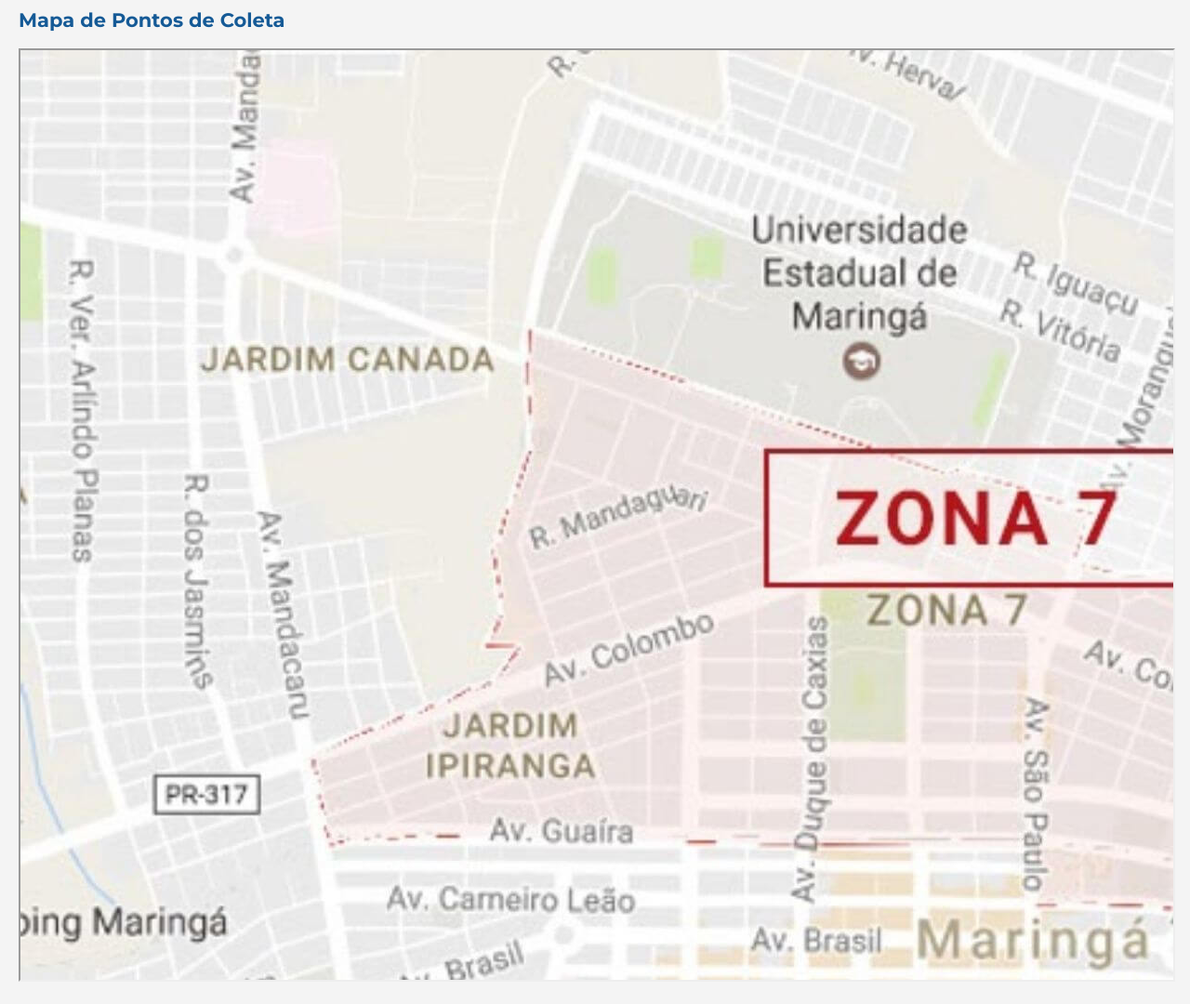
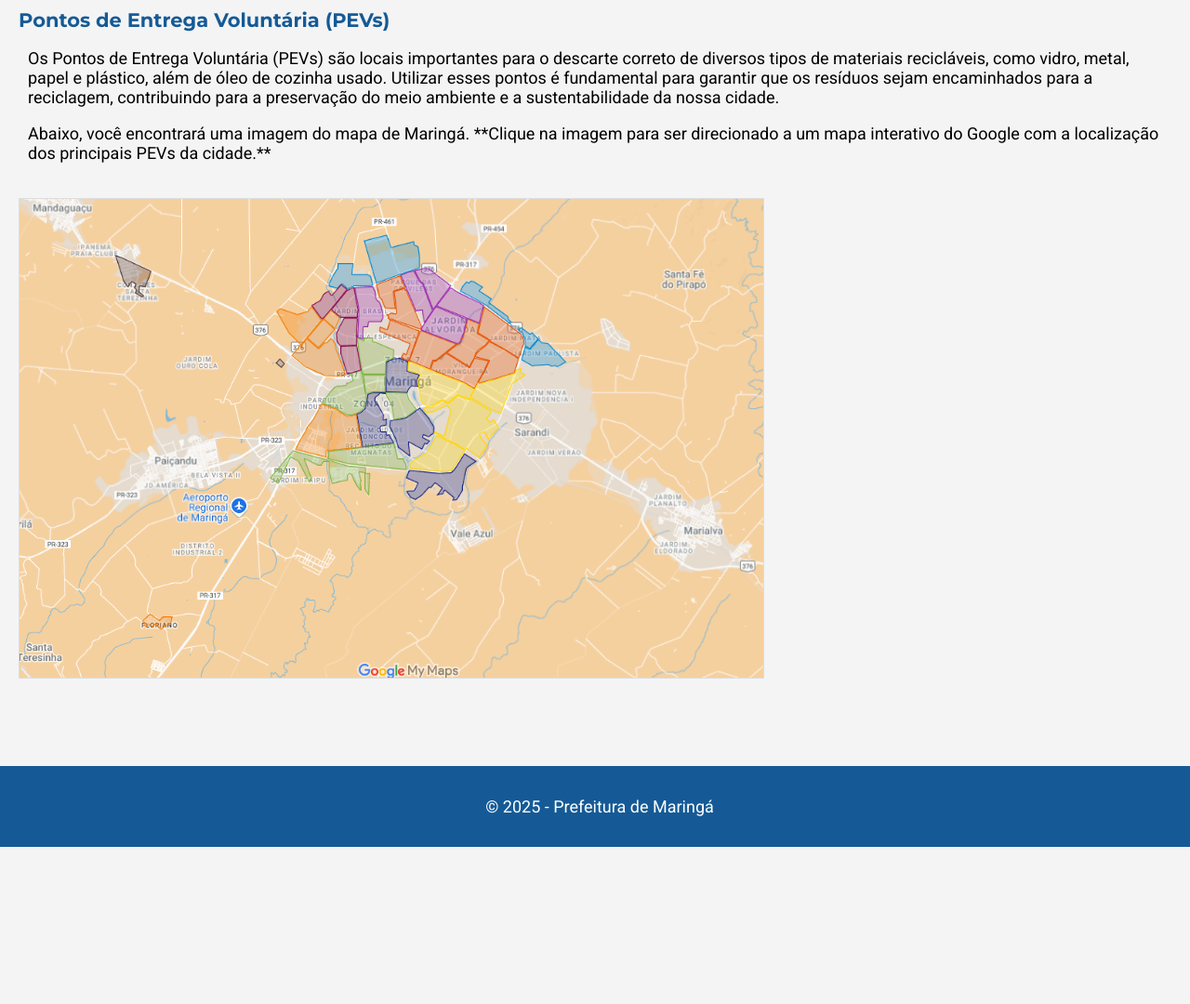
Before and after one commit to gmiashiro/prototipo-coleta-de-lixo, a plain HTML site: page mapa.html in a window 1280 px wide. Shown: the part 180-1260 px from the top of the page at 93% size. After the commit the page ends 1091 px from the top, so only its background shows below. Drawn offline with Linux system fonts and the light colour scheme.

Commit message:
alterando mapa de coleta

```diff
--- a/mapa.html
+++ b/mapa.html
@@ -20,8 +20,21 @@
   </header>
 
   <main>
-    <h2>Mapa de Pontos de Coleta</h2>
-    <iframe src="assets/mapa_zona7.png" width="100%" height="1000"></iframe>
+    <h2>Pontos de Entrega Voluntária (PEVs)</h2>
+    <p>
+      Os Pontos de Entrega Voluntária (PEVs) são locais importantes para o descarte correto de diversos tipos de materiais recicláveis, como vidro, metal, papel e plástico, além de óleo de cozinha usado. Utilizar esses pontos é fundamental para garantir que os resíduos sejam encaminhados para a reciclagem, contribuindo para a preservação do meio ambiente e a sustentabilidade da nossa cidade.
+    </p>
+    <p>
+      Abaixo, você encontrará uma imagem do mapa de Maringá. **Clique na imagem para ser direcionado a um mapa interativo do Google com a localização dos principais PEVs da cidade.**
+    </p>
+
+    <a href="https://www.google.com/maps/d/u/0/viewer?mid=1PCg1Uyj5dz_YDp76SsKlg_aY31wUaZCE&ll=-23.439835953070666%2C-51.932471281098216&z=12" target="_blank">
+      <img src="assets/mapa.png" alt="Mapa de Pontos de Coleta em Maringá" style="width:100%; max-width:800px; margin-top:20px; cursor:pointer; border: 1px solid #ddd;">
+    </a>
   </main>
+
+  <footer>
+    <p>© 2025 - Prefeitura de Maringá</p>
+  </footer>
 </body>
 </html>
```
Also changed, not shown: assets/mapa.png (added).
